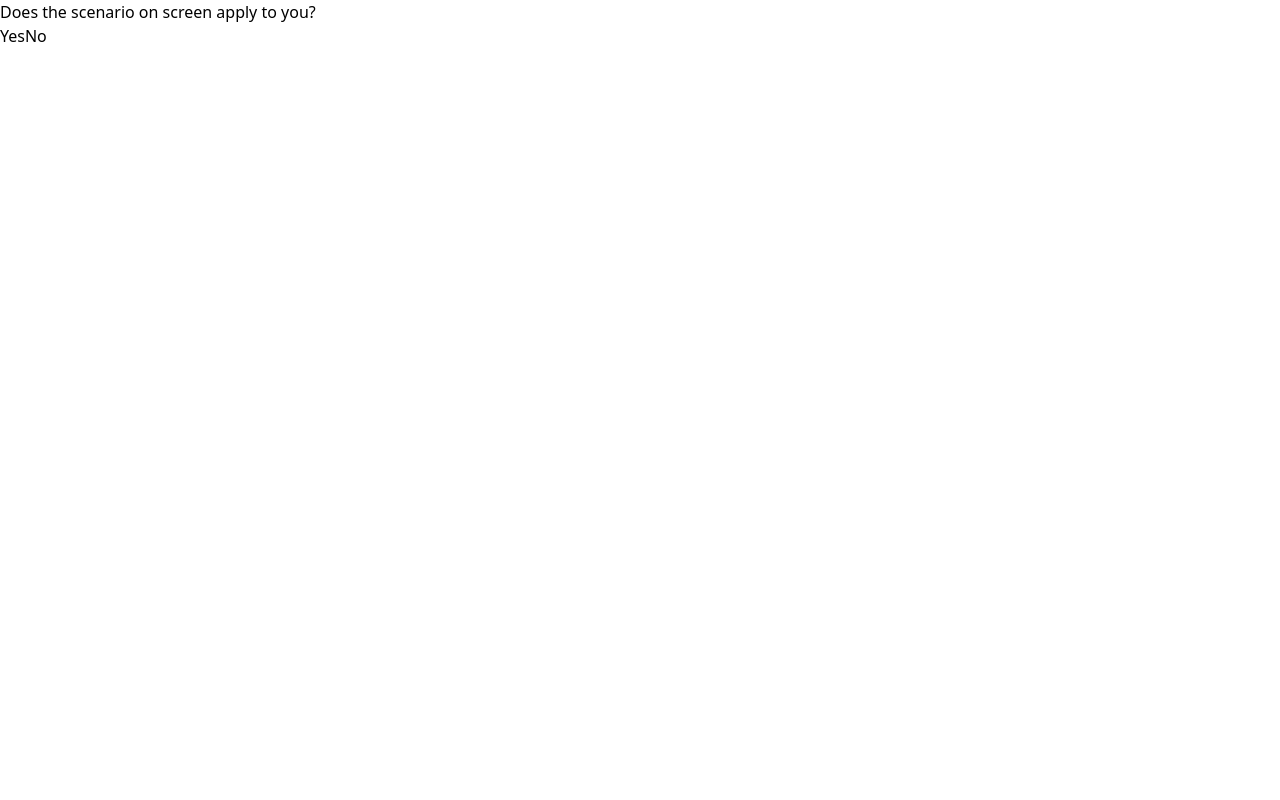
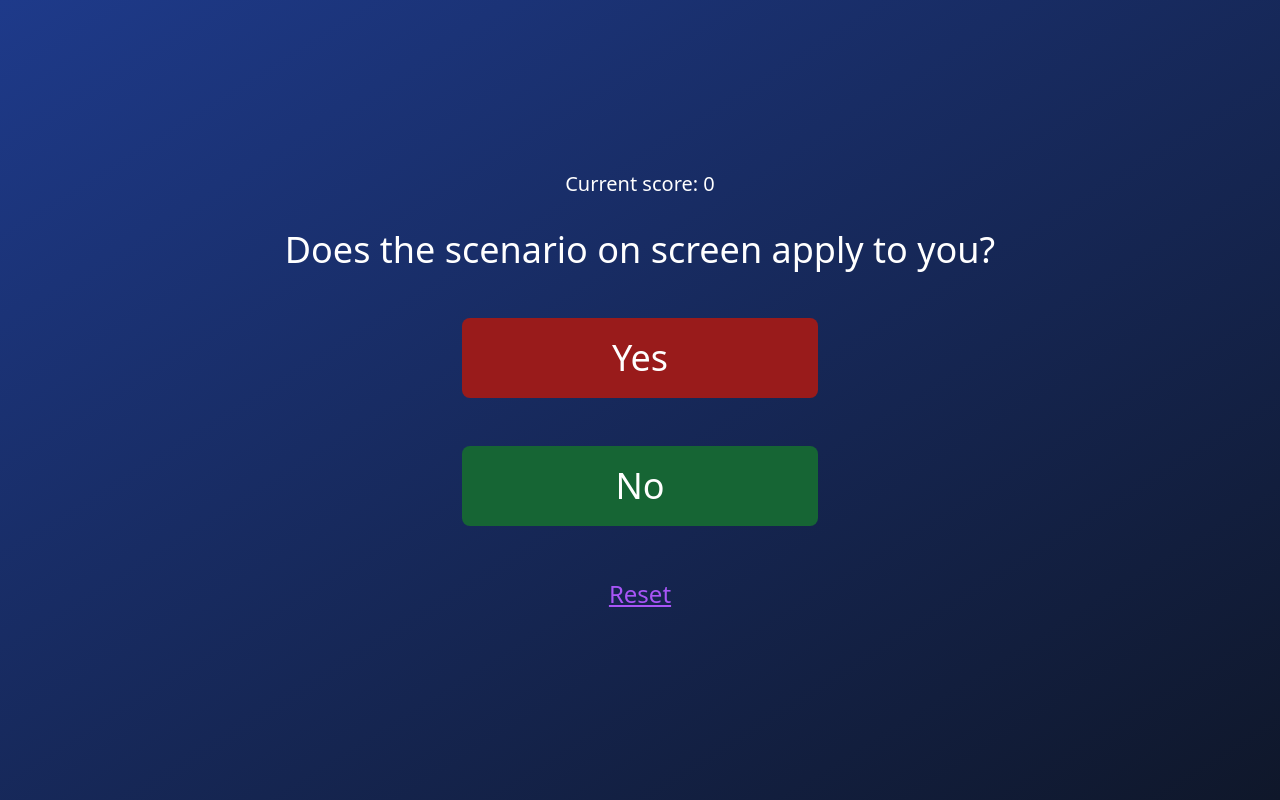
Before and after one commit to HendrikCrause/you-re-getting-old, a Vue app: page /client/old in a window 1280 px wide. Built offline with nearby package versions, Linux system fonts and the light colour scheme.

Commit message:
Implement scoring

```diff
--- /dev/null
+++ b/src/stores/score.ts
@@ -0,0 +1,12 @@
+import { defineStore } from "pinia";
+import { ref } from "vue";
+
+export const useScoreStore = defineStore("score", () => {
+    const score = ref(0)
+
+    function reset() {
+        score.value = 0
+    }
+
+    return { score, reset }
+})
--- a/src/views/client/ClientFinished.vue
+++ b/src/views/client/ClientFinished.vue
@@ -1,5 +1,20 @@
+<script setup lang="ts">
+import router from '@/router';
+import { useScoreStore } from '@/stores/score';
+
+const scoreStore = useScoreStore()
+
+function clickedReset() {
+    scoreStore.reset()
+    router.push("/client/start")
+}
+
+</script>
+
 <template>
     <h2>Your score has reached</h2>
-    <h1>10</h1>
-    <h3>You're really getting old</h3>
+    <h1>{{ scoreStore.score }}</h1>
+    <h3>Sorry to say, but you're really getting old</h3>
+
+    <button @click="clickedReset">Play Again</button>
 </template>
--- a/src/views/client/ClientOld.vue
+++ b/src/views/client/ClientOld.vue
@@ -1,10 +1,38 @@
+<script setup lang="ts">
+import router from '@/router';
+import { useScoreStore } from '@/stores/score';
+
+
+const scoreStore = useScoreStore()
+
+function clickedYes() {
+    scoreStore.score += 1
+
+    if(scoreStore.score == 10) {
+        router.push("/client/finished")
+    } else {
+        router.push("/client/redeem")
+    }
+}
+
+function clickedNo() {
+    router.push("/client/redeem")
+}
+
+function clickedReset() {
+    scoreStore.reset()
+    router.push("/client/start")
+}
+
+</script>
+
 <template>
-    <h2>Does the scenario on screen apply to you?</h2>
+    <BaseLayout>
+        <p class="text-white text-xl">Current score: {{ scoreStore.score }}</p>
+        <h2 class="text-white text-4xl text-center">Does the scenario on screen apply to you?</h2>
 
-    <button>
-        <RouterLink to="/client/redeem">Yes</RouterLink>
-    </button>
-    <button>
-        <RouterLink to="/client/redeem">No</RouterLink>
-    </button>
+        <button @click="clickedYes" class="bg-red-800 rounded-lg w-1/2 p-5 text-white text-4xl text-center mt-4">Yes</button>
+        <button @click="clickedNo" class="bg-green-800 rounded-lg w-1/2 p-5 text-white text-4xl text-center mt-4">No</button>
+        <button @click="clickedReset" class="w-1/2 p-5 text-purple-500 text-2xl text-center underline">Reset</button>
+    </BaseLayout>
 </template>
--- a/src/views/client/ClientRedeem.vue
+++ b/src/views/client/ClientRedeem.vue
@@ -1,11 +1,34 @@
+<script setup lang="ts">
+import router from '@/router';
+import { useScoreStore } from '@/stores/score';
+
+const scoreStore = useScoreStore()
+
+function clickedYes() {
+    if(scoreStore.score > 0) {
+        scoreStore.score -= 1
+    }
+    router.push("/client/old")
+}
+
+function clickedNo() {
+    router.push("/client/old")
+}
+
+function clickedReset() {
+    scoreStore.reset()
+    router.push("/client/start")
+}
+
+</script>
+
 <template>
-    <h2>Does the scenario on screen apply to you?</h2>
+    <BaseLayout>
+        <p class="text-white text-xl">Current score: {{ scoreStore.score }}</p>
+        <h2 class="text-white text-4xl text-center">Does the scenario on screen apply to you?</h2>
 
-    <button>
-        <RouterLink to="/client/old">Yes</RouterLink>
-    </button>
-    <button>
-        <RouterLink to="/client/old">No</RouterLink>
-    </button>
-    <RouterLink to="/client/start">Reset</RouterLink>
+        <button @click="clickedYes" class="bg-green-800 rounded-lg w-1/2 p-5 text-white text-4xl text-center mt-4">Yes</button>
+        <button @click="clickedNo" class="bg-red-800 rounded-lg w-1/2 p-5 text-white text-4xl text-center mt-4">No</button>
+        <button @click="clickedReset" class="w-1/2 p-5 text-purple-500 text-2xl text-center underline">Reset</button>
+    </BaseLayout>
 </template>
--- a/src/views/client/ClientStart.vue
+++ b/src/views/client/ClientStart.vue
@@ -1,9 +1,9 @@
 <template>
-    <h2>Get ready to play</h2>
-    <h1>You're getting Old</h1>
-    <h3>Online Christmas edition</h3>
+    <BaseLayout>
+        <h2 class="text-green-600 text-2xl">Get ready to play</h2>
+        <h1 class="text-white text-8xl font-serif text-center">You're getting Old</h1>
+        <h3 class="text-red-600 text-2xl">Online Christmas edition</h3>
 
-    <button>
-        <RouterLink to="/client/old">Start</RouterLink>
-    </button>
+        <RouterLink to="/client/old" class="bg-green-800 rounded-lg w-1/2 p-3 text-white text-3xl text-center mt-4">Start</RouterLink>
+    </BaseLayout>
 </template>
```
